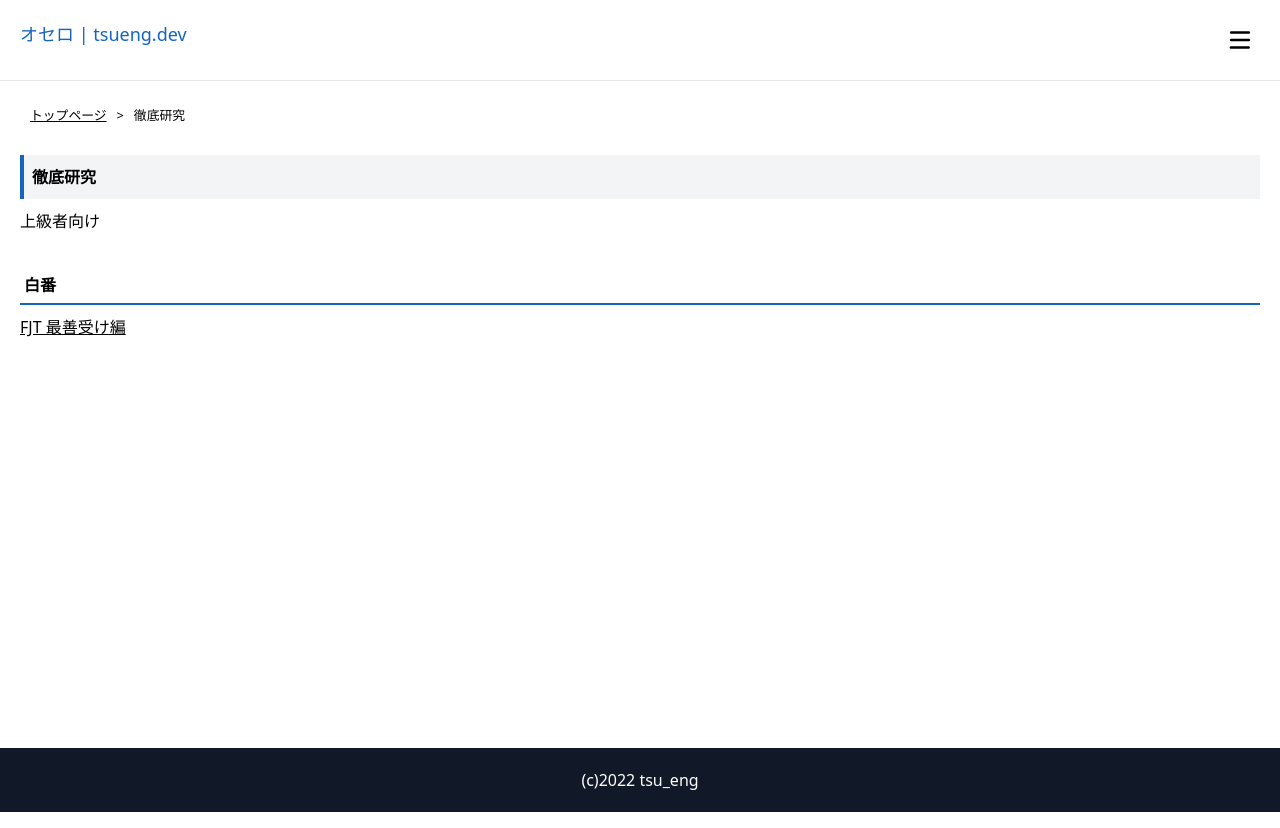
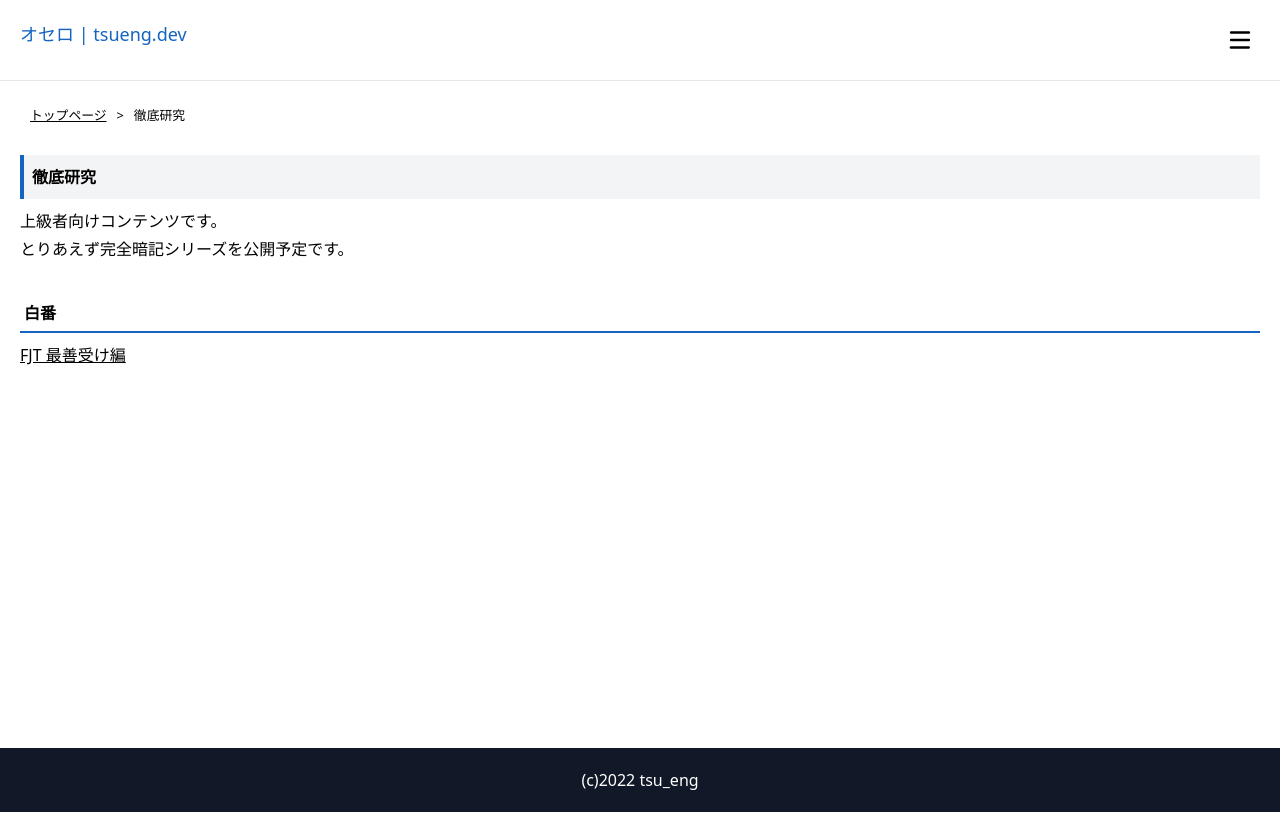
Before and after one commit to tsuengineer/tsueng-othello, a Vue app: page /in-depth-study in a window 1280 px wide. Built offline with nearby package versions, Linux system fonts and the light colour scheme.

Commit message:
文言修正

```diff
--- a/src/components/templates/InDepthStudy/InDepthStudy.vue
+++ b/src/components/templates/InDepthStudy/InDepthStudy.vue
@@ -4,7 +4,7 @@
 
         <section>
             <Text tag="h2">徹底研究</Text>
-            <Text>上級者向け</Text>
+            <Text>上級者向けコンテンツです。<br>とりあえず完全暗記シリーズを公開予定です。</Text>
 
             <template v-for="(lecture, lectureKey) in lectures" :key="lectureKey">
               <Text tag="h3">{{ lecture.category.jpName }}</Text>
--- a/src/components/templates/InDepthStudy/contents/FjtWhite.vue
+++ b/src/components/templates/InDepthStudy/contents/FjtWhite.vue
@@ -47,7 +47,7 @@
 
             <Text>以上です。7つの分岐を覚えるだけで白番で引分けにすることができます。(※60手目が一択なので59手目の分岐は含めていません)</Text>
 
-            <Text tag="h3">第三章 よくある序盤の外し対策</Text>
+            <Text tag="h3">第二章 よくある序盤の外し対策</Text>
             <Text>coming soon.</Text>
         </section>
     </div>
```
